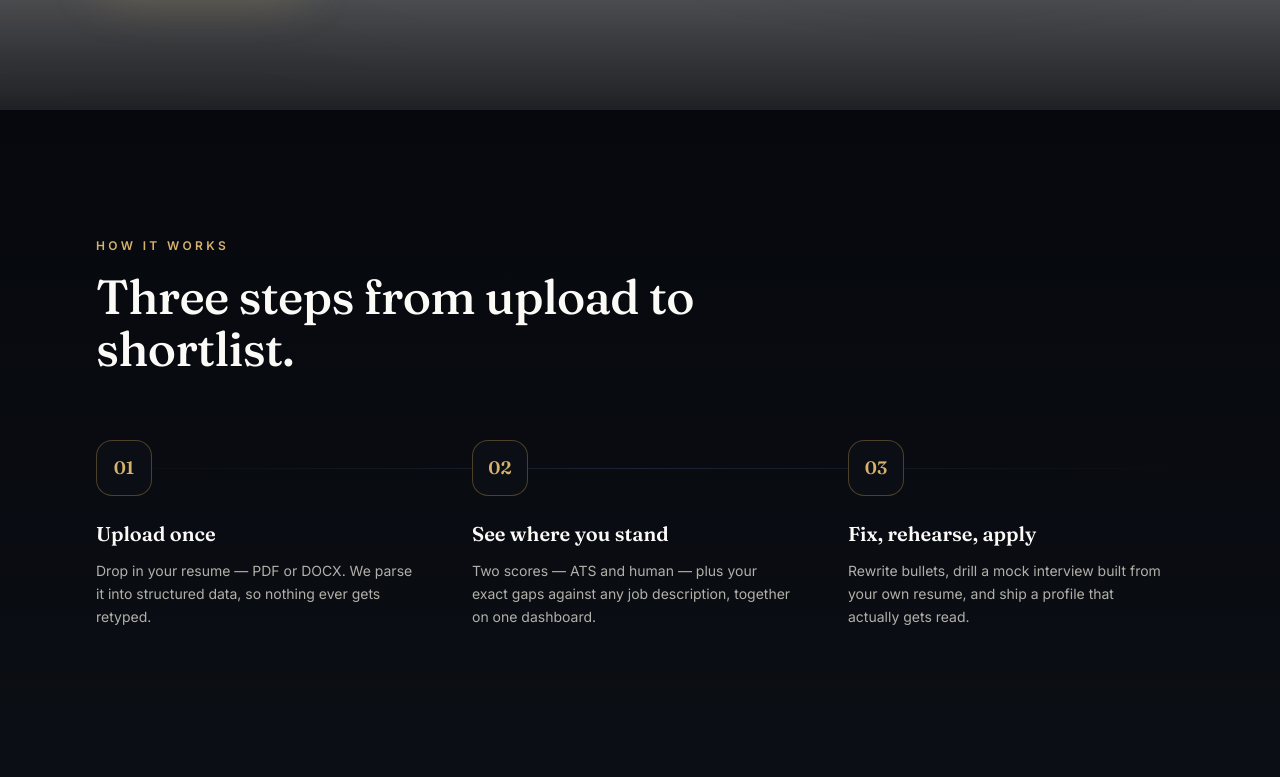
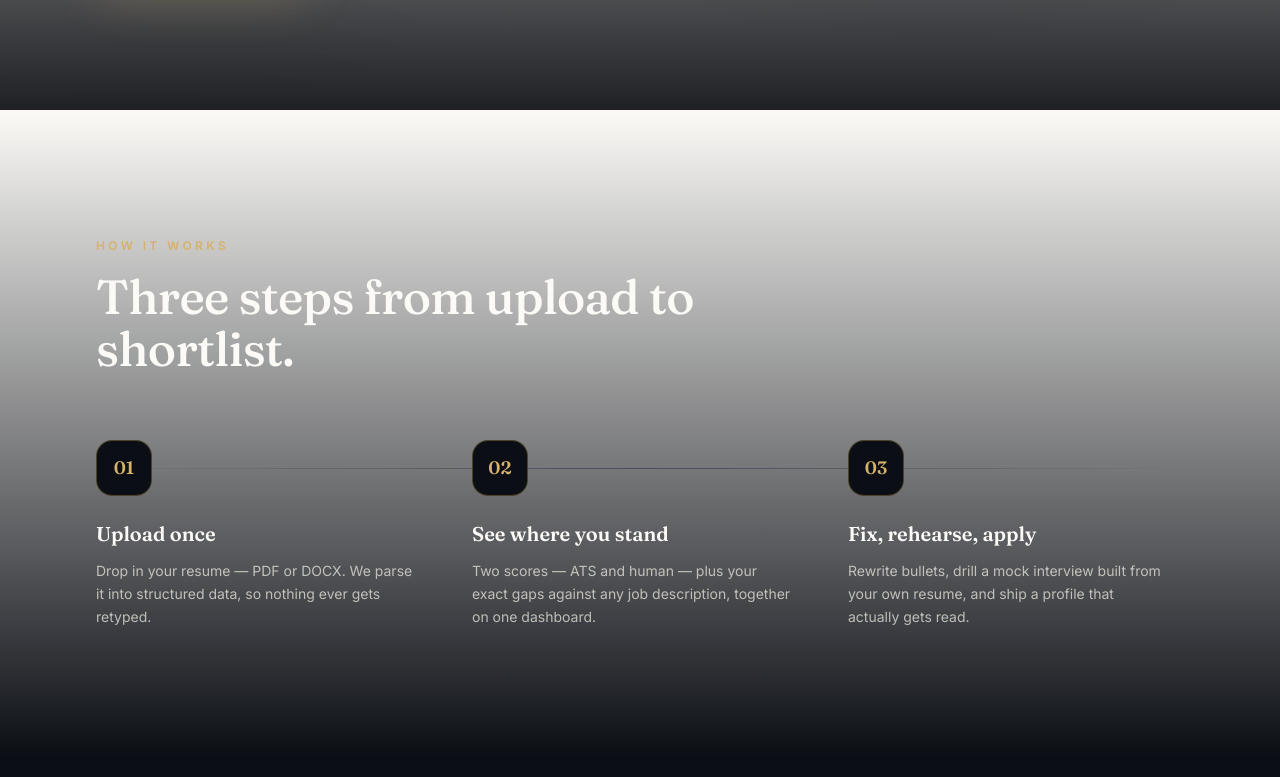
Before and after one commit to NIRANJAN-R062007/HierOrHigher, a React (Vite) app in the folder frontend/: page / in a window 1280 px wide. Shown: the part 803-1580 px from the top of the page. Built offline with nearby package versions, Linux system fonts and the light colour scheme; no server answers.

Commit message:
feat: fade how-it-works from the ambient background

```diff
--- a/frontend/src/components/landing/HowItWorks.jsx
+++ b/frontend/src/components/landing/HowItWorks.jsx
@@ -23,7 +23,7 @@ export default function HowItWorks() {
   return (
     <section
       id="how-it-works"
-      className="bg-gradient-to-b from-ink-950 to-ink-900 py-24 sm:py-32"
+      className="bg-gradient-to-b from-transparent to-ink-900 py-24 sm:py-32"
     >
       <div className="mx-auto max-w-6xl px-5 sm:px-8">
         <Reveal>
```
